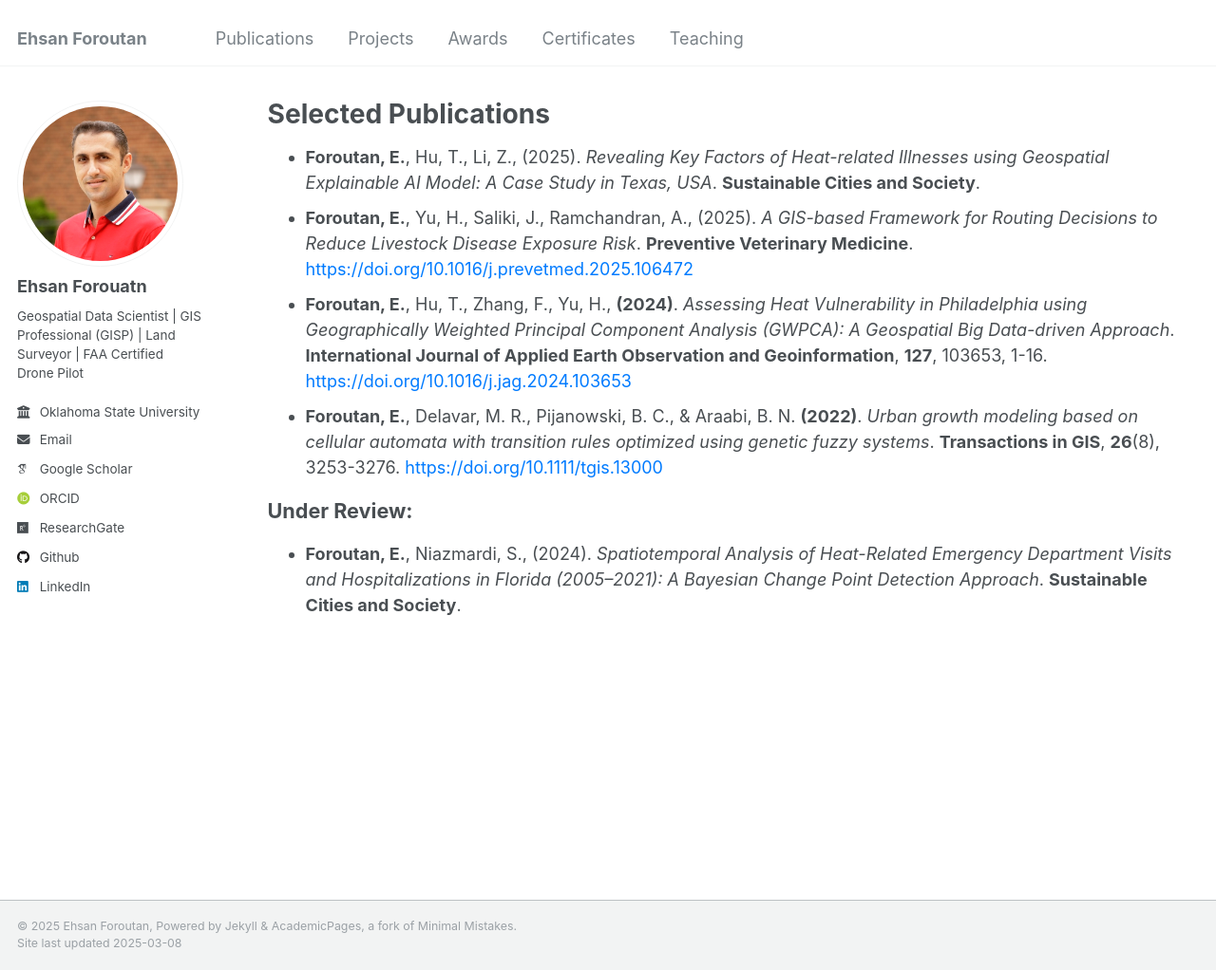
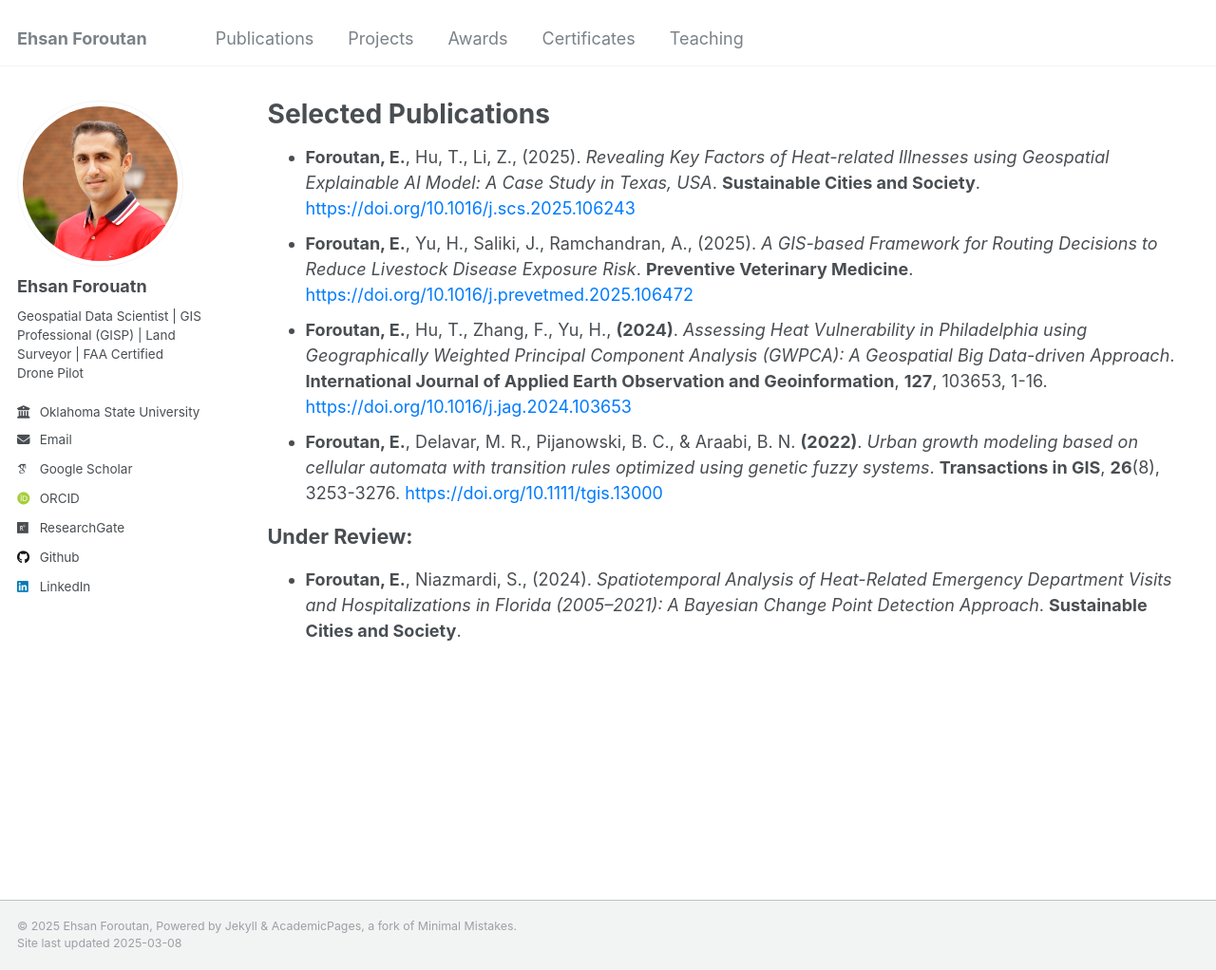
Before and after one commit to eforoutan/eforoutan.github.io, a Jekyll site: the page built from _pages/publications.html, in a window 1280 px wide and 1022 px high. Shown: the whole window at 95% size. Built offline with Jekyll 4.4.1, drawn with Linux system fonts in a browser that asks for light colours; some web fonts are replaced.

Commit message:
Update publications.html

```diff
--- a/_pages/publications.html
+++ b/_pages/publications.html
@@ -10,6 +10,7 @@ author_profile: true
     <strong>Foroutan, E.</strong>, Hu, T., Li, Z., (2025).
     <em>Revealing Key Factors of Heat-related Illnesses using Geospatial Explainable AI Model: A Case Study in Texas, USA</em>.
     <strong>Sustainable Cities and Society</strong>.
+  <a href="https://doi.org/10.1016/j.scs.2025.106243" target="_blank" style="color: #007BFF; text-decoration: none;">https://doi.org/10.1016/j.scs.2025.106243</a>
   </li>
 
   <li style="font-size: 1rem; line-height: 1.5; margin-bottom: 10px;">
```
